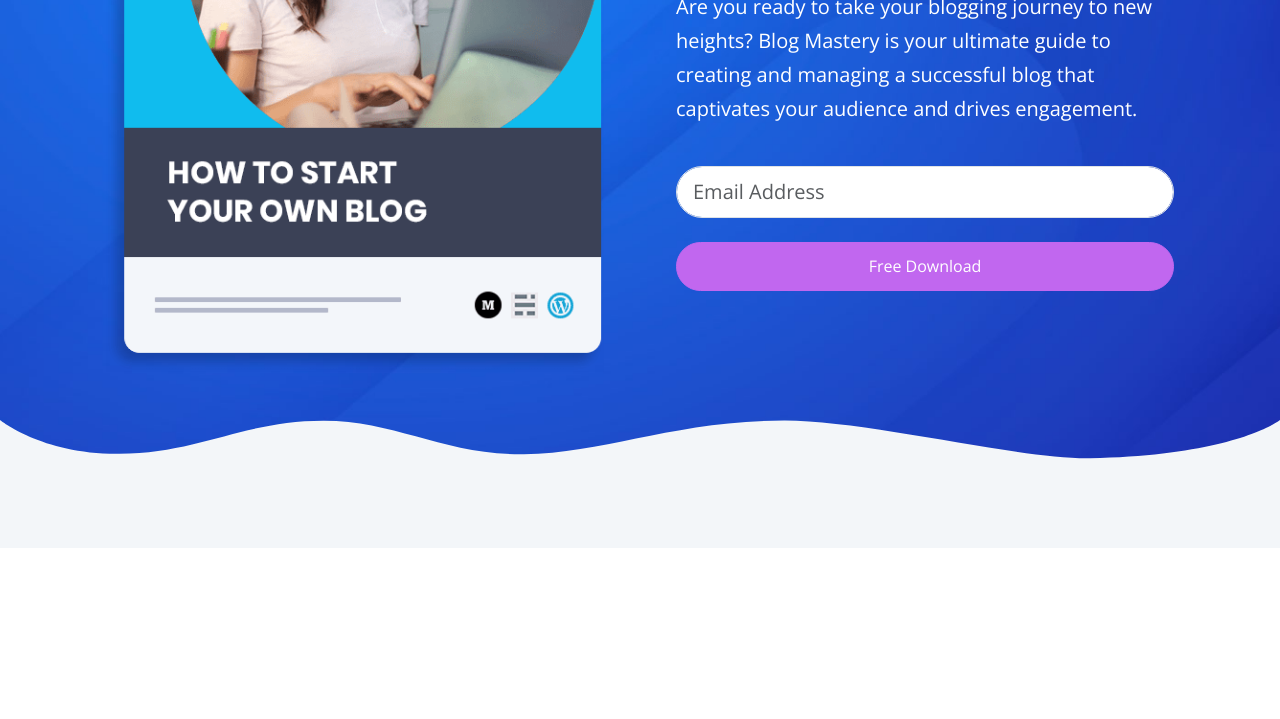
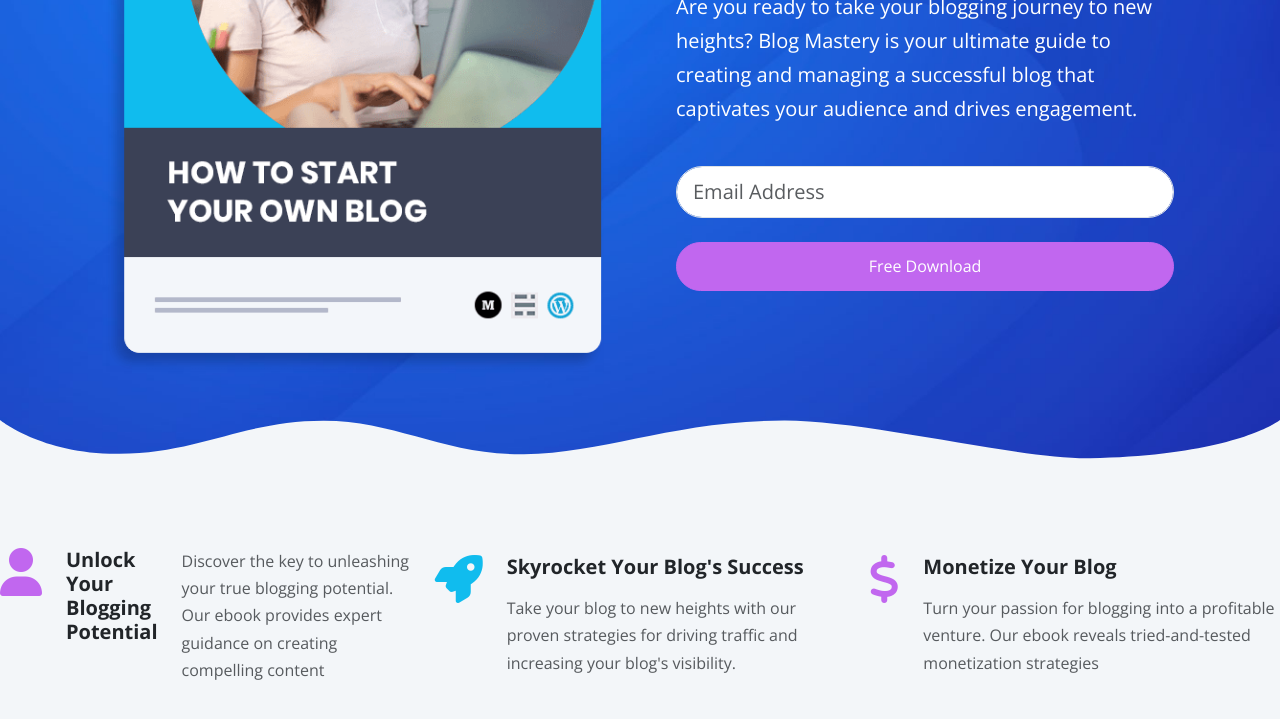
Before and after one commit to Mursalin7842/BSS-Internship-Tasks, a website: page phase-2-bootstrap/module7/index.html in a window 1280 px wide. Shown: the part 437-1156 px from the top of the page. Before the commit the page ends 985 px from the top, so only its background shows below. Drawn offline with nearby package versions, Linux system fonts and the light colour scheme.

Commit message:
icons and navbar functionality

```diff
--- a/phase-2-bootstrap/module7/index.html
+++ b/phase-2-bootstrap/module7/index.html
@@ -105,6 +105,44 @@
         </svg>
     </header>
 
+    <!--icons-->
+
+    <section class="icons bg-light pb-5">
+        <div class="contaiener-xl">
+            <div class="row hstack g-4">
+                <div class="col-md-4 d-flex gap-4">
+                    <i class="fas fa-user fa-3x text-primary"></i>
+                    <h5 class="fw-bold">Unlock Your Blogging Potential</h5>
+                    <p class="text-muted">
+                        Discover the key to unleashing your true blogging potential.
+                        Our ebook provides expert guidance on creating compelling content
+                    </p>
+                </div>
+                <div class="col-md-4 d-flex gap-4">
+                    <i class="fas fa-rocket fa-3x text-secondary"></i>
+                    <div>
+                        <h5 class="fw-bold">Skyrocket Your Blog's Success</h5>
+                        <p class="text-muted">
+                            Take your blog to new heights with our proven strategies for
+                            driving traffic and increasing your blog's visibility.
+                        </p>
+                    </div>
+                </div>
+
+                <div class="col-md-4 d-flex gap-4">
+                    <i class="fas fa-dollar fa-3x text-primary"></i>
+                    <div>
+                        <h5 class="fw-bold">Monetize Your Blog</h5>
+                        <p class="text-muted">
+                            Turn your passion for blogging into a profitable venture. Our
+                            ebook reveals tried-and-tested monetization strategies
+                        </p>
+                    </div>
+                </div>
+            </div>
+        </div>
+    </section>
+
     <script src="js/bootstrap.bundle.min.js"></script>
     <script src="js/script.js"></script>
   </body>
--- a/phase-2-bootstrap/module7/scss/styles.scss
+++ b/phase-2-bootstrap/module7/scss/styles.scss
@@ -1,8 +1,28 @@
 .navbar .btn-outline-light:hover{
     color: var(--bs--dark);
+}
+
+.navbar-sticky{
+    opacity: 0.9;
+    box-shadow: 0 0 10px rgba(0,0,0,0.5);
+}
+
+.navbar{
+    transition: all 0.5s ease-in-out;
 }
 
 .header{
     background: url(../images/header-background.jpg) no-repeat center center;
     background-size: cover;
 }
+
+@media(max-width: 1000px){
+    .hero .image-container{
+        display: flex;
+        justify-content: center;
+    }
+
+    .hero .text-container{
+        text-align: center;
+    }
+}
```
Also changed, not shown: phase-2-bootstrap/module7/css/styles.css.
